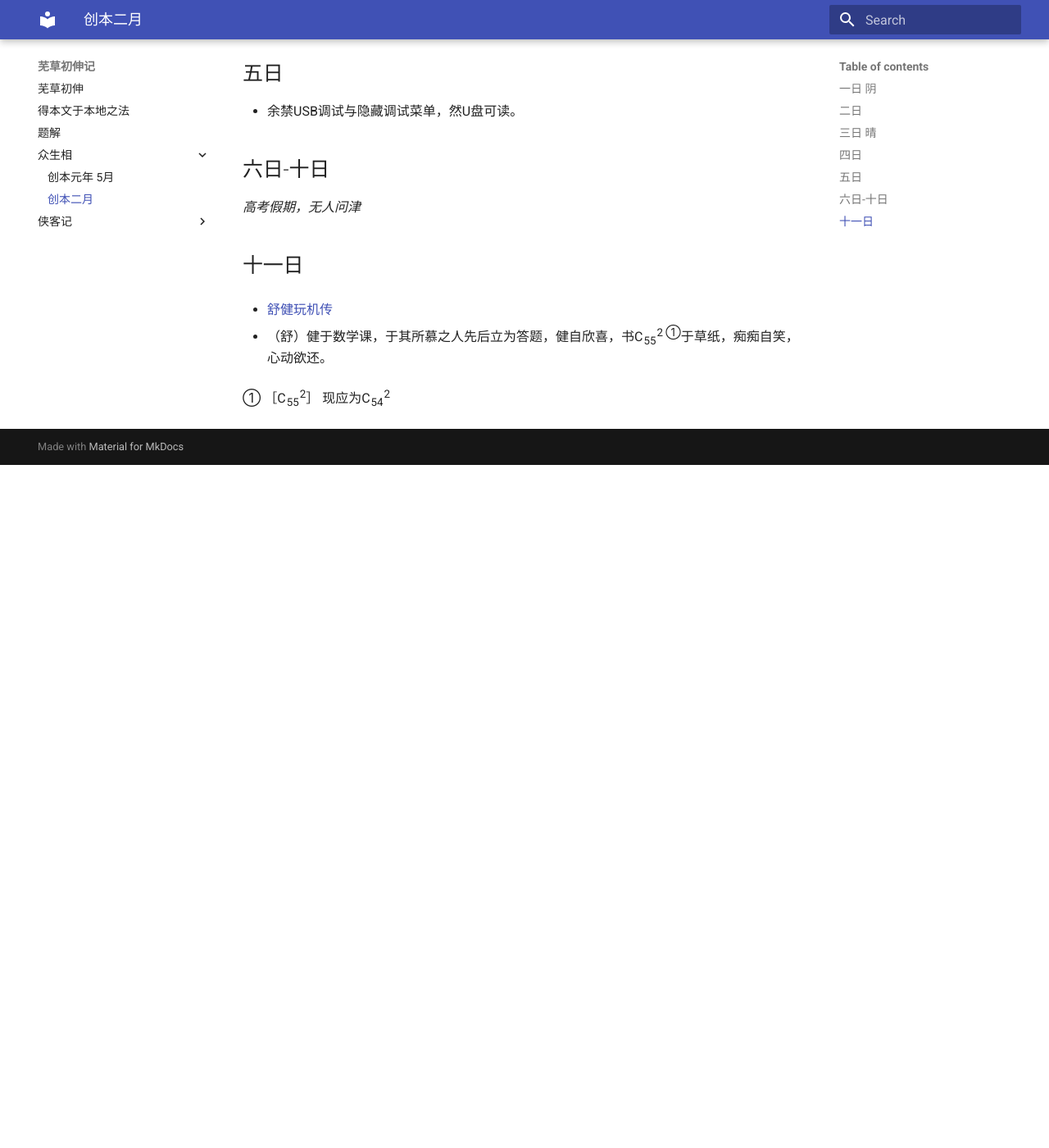
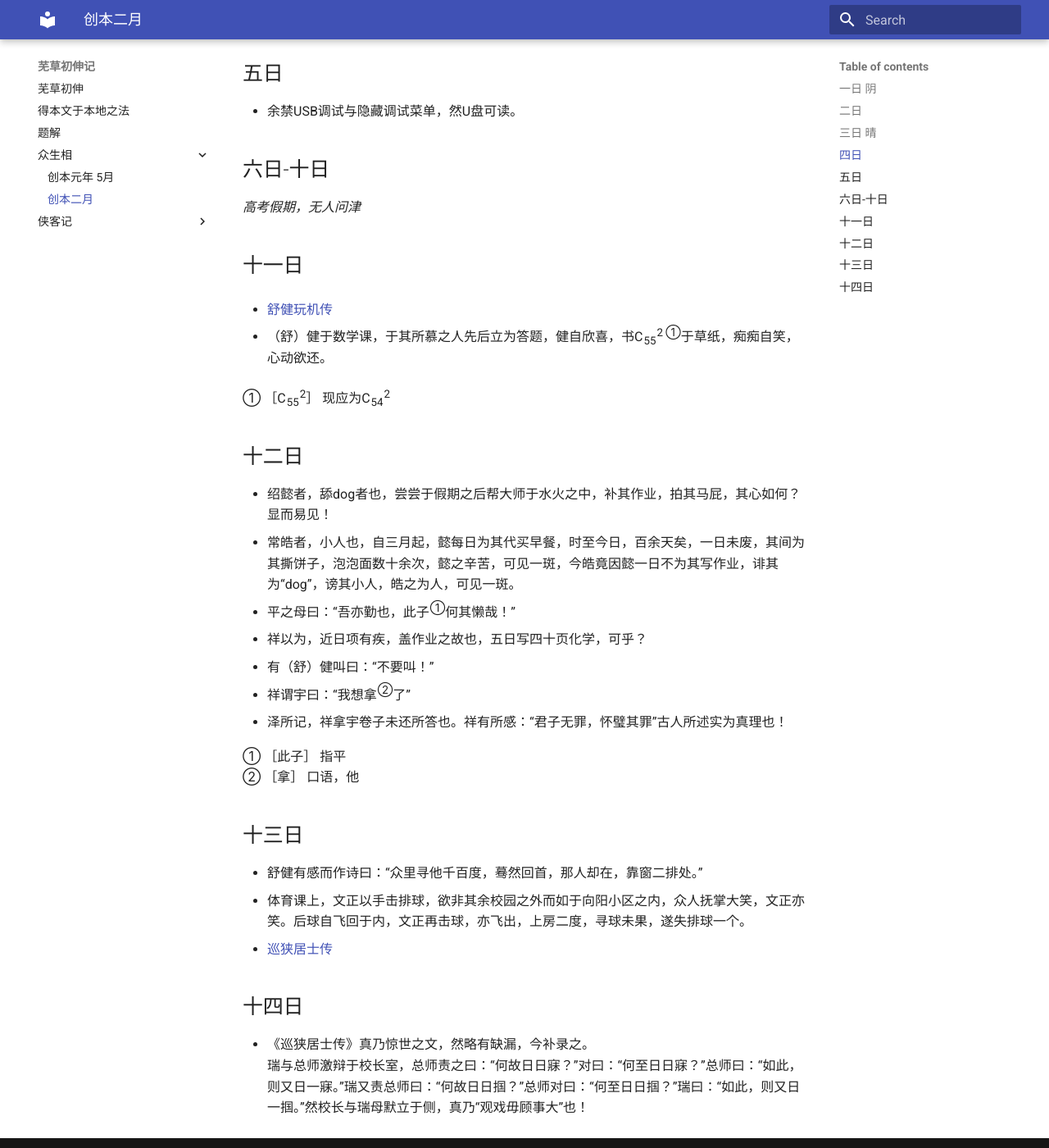
Before and after one commit to Yulljie/CattleEatsGrass, an MkDocs documentation site: the page built from docs/众生相/01.md, in a window 1280 px wide and 1400 px high, scrolled down 1847 px. Shown: the whole window at 82% size. Built offline with MkDocs 1.6.1 and Material for MkDocs 9.7.7, drawn with Linux system fonts in a browser that asks for light colours; before the commit the page ends 2414 px from its top, so only the background shows below that; some of the changed text lies outside the part shown.

Commit message:
update files

```diff
--- a/docs/众生相/01.md
+++ b/docs/众生相/01.md
@@ -59,3 +59,28 @@
 * （舒）健于数学课，于其所慕之人先后立为答题，健自欣喜，书C<sub>55</sub><sup>2  ①</sup>于草纸，痴痴自笑，心动欲还。
 
 ① ［C<sub>55</sub><sup>2</sup>］ 现应为C<sub>54</sub><sup>2</sup>
+
+## 十二日
+
+* 绍懿者，舔dog者也，尝尝于假期之后帮大师于水火之中，补其作业，拍其马屁，其心如何？显而易见！
+* 常皓者，小人也，自三月起，懿每日为其代买早餐，时至今日，百余天矣，一日未废，其间为其撕饼子，泡泡面数十余次，懿之辛苦，可见一斑，今皓竟因懿一日不为其写作业，诽其为“dog”，谤其小人，皓之为人，可见一斑。
+* 平之母曰：“吾亦勤也，此子<sup>①</sup>何其懒哉！”
+* 祥以为，近日项有疾，盖作业之故也，五日写四十页化学，可乎？
+* 有（舒）健叫曰：“不要叫！”
+* 祥谓宇曰：“我想拿<sup>②</sup>了”
+* 泽所记，祥拿宇卷子未还所答也。祥有所感：“君子无罪，怀璧其罪”古人所述实为真理也！
+
+① ［此子］ 指平
+② ［拿］ 口语，他
+
+
+## 十三日
+
+* 舒健有感而作诗曰：“众里寻他千百度，蓦然回首，那人却在，靠窗二排处。”
+* 体育课上，文正以手击排球，欲非其余校园之外而如于向阳小区之内，众人抚掌大笑，文正亦笑。后球自飞回于内，文正再击球，亦飞出，上房二度，寻球未果，遂失排球一个。
+* [巡狭居士传](../侠客记/guorui.md)
+
+## 十四日
+
+* 《巡狭居士传》真乃惊世之文，然略有缺漏，今补录之。
+瑞与总师激辩于校长室，总师责之曰：“何故日日寐？”对曰：“何至日日寐？”总师曰：“如此，则又日一寐。”瑞又责总师曰：“何故日日掴？”总师对曰：“何至日日掴？”瑞曰：“如此，则又日一掴。”然校长与瑞母默立于侧，真乃“观戏毋顾事大”也！
```
Also changed, not shown: other parts of docs/众生相/01.md (+1 -1 lines), docs/index.md (+4 -1 lines).
